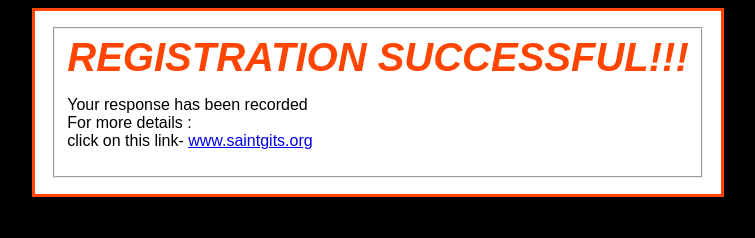
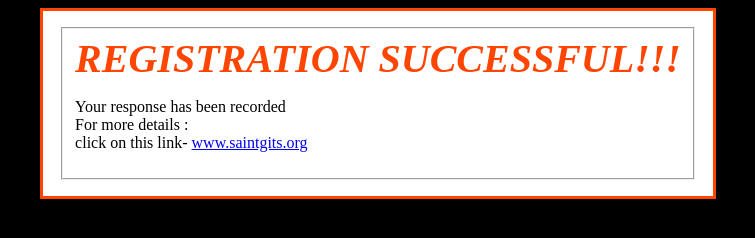
Before and after one commit to Saintgits-MCA/success, a plain HTML site: page index.html in a window 1280 px wide. Shown: the whole page, without its empty margins (262-1017 px from the left). Drawn offline with Linux system fonts and the light colour scheme.

Commit message:
Update index.html

```diff
--- a/index.html
+++ b/index.html
@@ -3,9 +3,9 @@
  body{background-color: black;}
  body{color: orangered;}
 </style>
-<dialog style="color:orangered;font-family: FANTASY ;font-size=35;"open="font-size=35">
+<dialog style="color:orangered;font-family: serif ;font-size=35;"open="font-size=35">
  <fieldset>
-<h9 style="font-family: FANTASY; font-size:40" ><i><space><b>REGISTRATION SUCCESSFUL!!!</b></i></h9>
+<h9 style="font-family:serif; font-size:40" ><i><space><b>REGISTRATION SUCCESSFUL!!!</b></i></h9>
 <p style="color :black;">Your response has been recorded </h2>
 <!DOCTYPE html>
 <html>
```
